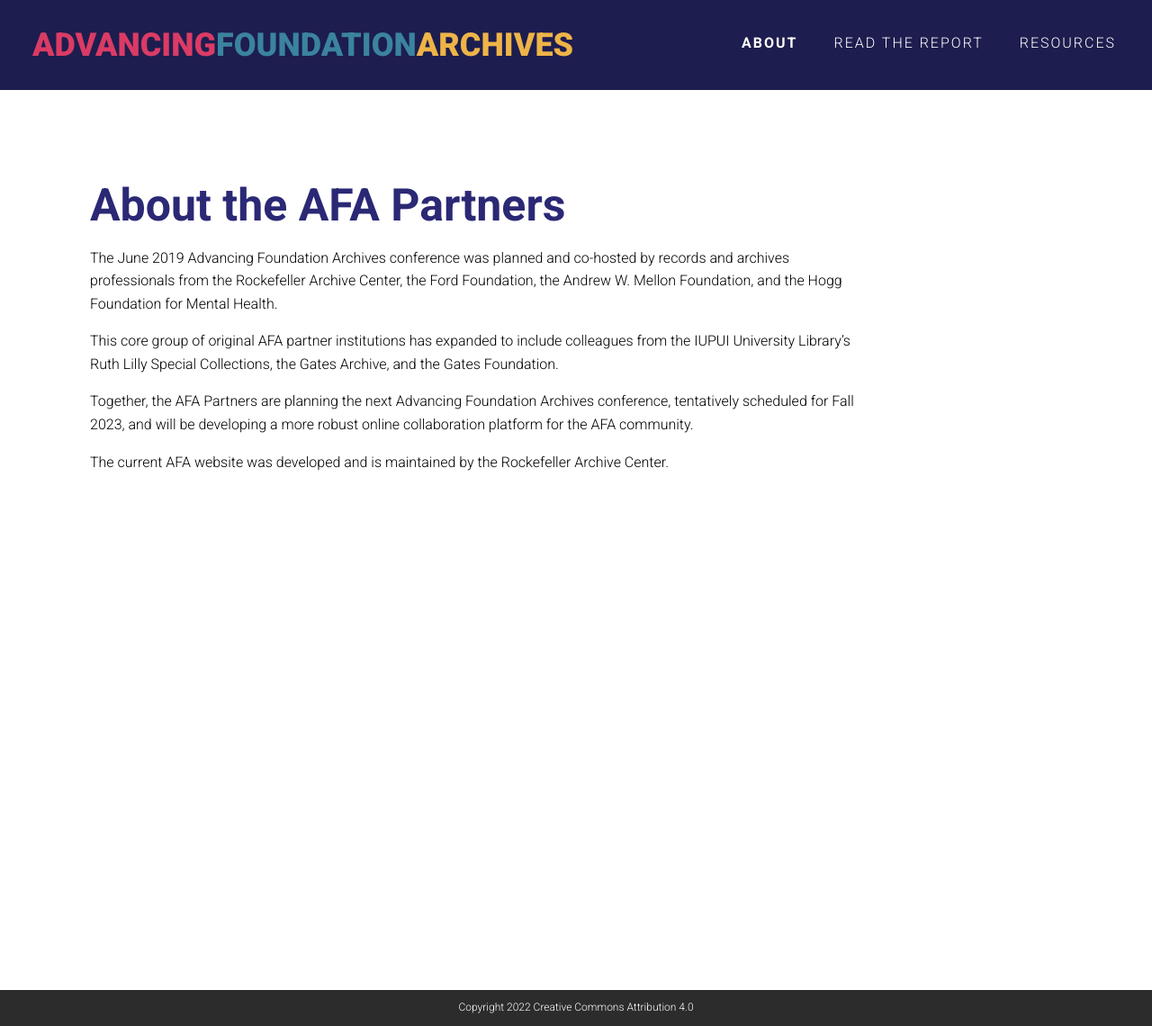
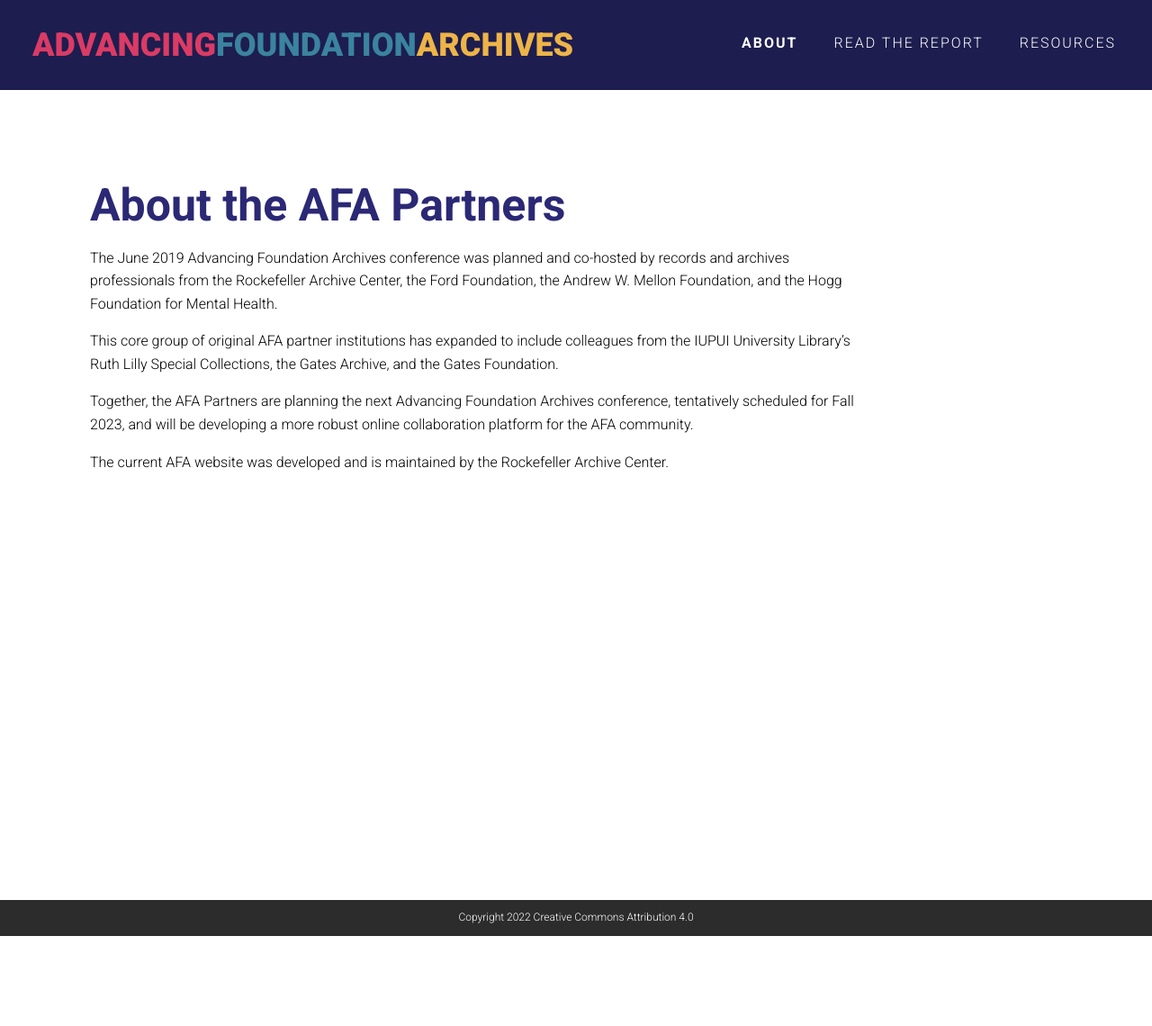
Before and after one commit to RockefellerArchiveCenter/advancing-foundation-archives, a Jekyll site: the page built from about.html, in a window 1280 px wide. Shown: the whole page at 90% size. Built offline with Jekyll 4.4.1, drawn with Linux system fonts in a browser that asks for light colours; comment, search, counter and statistics services are not loaded; after the commit the page ends 1040 px from its top, so only the background shows below that.

Commit message:
use min-height on small screens

```diff
--- a/_sass/layout.scss
+++ b/_sass/layout.scss
@@ -5,10 +5,10 @@
 .wrapper {
   margin-right: 30px;
   margin-left: 30px;
+  min-height: 100vh;
   @include lg-up {
     margin-right: 100px;
     margin-left: 100px;
     max-width: 850px;
-    min-height: 1000px;
   }
 }
```
